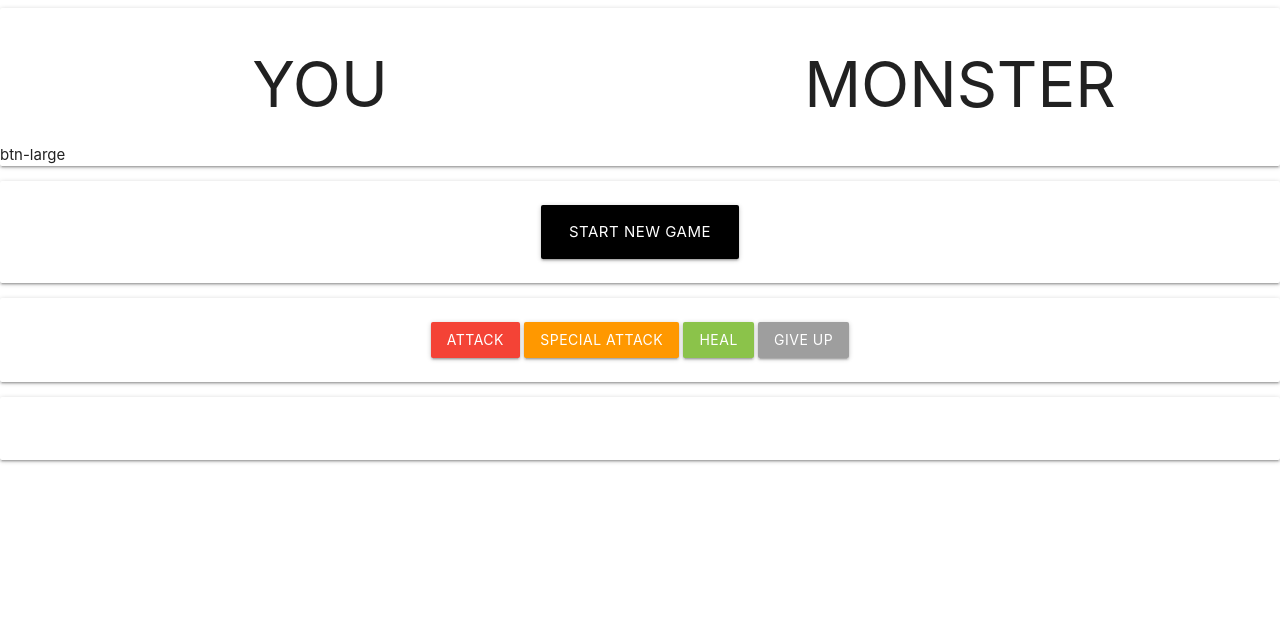
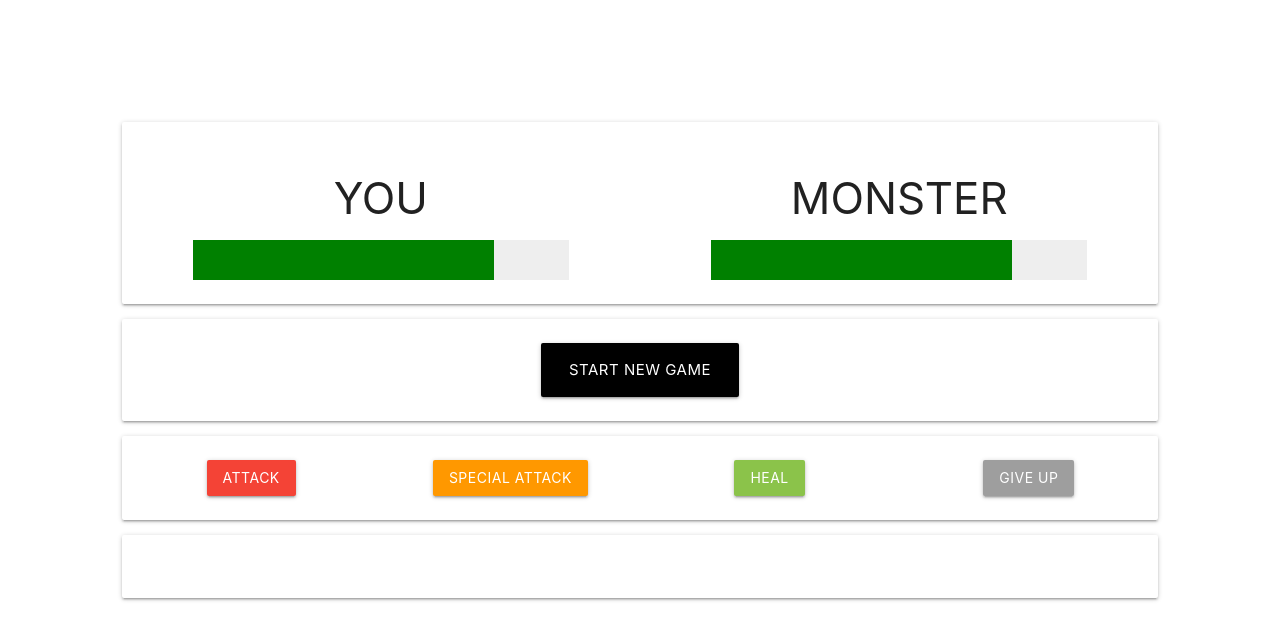
Before and after one commit to LiquidatorCoder/simple-vue-game, a plain HTML site: page index.html in a window 1280 px wide. Drawn offline with nearby package versions, Linux system fonts and the light colour scheme.

Commit message:
css done

```diff
--- a/css/app.css
+++ b/css/app.css
@@ -1,3 +1,19 @@
 .text-center {
     text-align: center;
 }
+
+.healthbar {
+    width: 80%;
+    height: 40px;
+    background-color: #eee;
+    margin: auto;
+    transition: width 500ms;
+}
+
+html, body {
+    margin: 5%;
+}
+
+.turn {
+    font-weight: bold;
+}
--- a/index.html
+++ b/index.html
@@ -11,20 +11,20 @@
 <body>
     <div id="app">
         <section class="row card">
-            <div class="col s6">
-                <h1 class="text-center">YOU</h1>
+            <div class="col s12 m6 card-content">
+                <h3 class="text-center">YOU</h3>
                 <div class="healthbar">
                     <div class="healthbar text-center" style="background-color: green; margin: 0; color: white;">
                     </div>
                 </div>
             </div>
-            <div class="col s6">
-                <h1 class="text-center">MONSTER</h1>
+            <div class="col s12 m6 card-content">
+                <h3 class="text-center">MONSTER</h3>
                 <div class="healthbar">
                     <div class="healthbar text-center" style="background-color: green; margin: 0; color: white;">
                     </div>
                 </div>
-            </div>btn-large
+            </div>
         </section>
         <section class="row controls card">
             <div class="col s12 card-content text-center">
@@ -32,10 +32,16 @@
             </div>
         </section>
         <section class="row controls card">
-            <div class="col s12 card-content text-center">
+            <div class="col s3 card-content text-center">
                 <button class="btn waves-effect waves-light red" id="attack">ATTACK</button>
+            </div>
+            <div class="col s3 card-content text-center">
                 <button class="btn waves-effect waves-light orange" id="special-attack">SPECIAL ATTACK</button>
+            </div>
+            <div class="col s3 card-content text-center">
                 <button class="btn waves-effect waves-light light-green" id="heal">HEAL</button>
+            </div>
+            <div class="col s3 card-content text-center">
                 <button class="btn waves-effect waves-light grey" id="give-up">GIVE UP</button>
             </div>
         </section>
```
